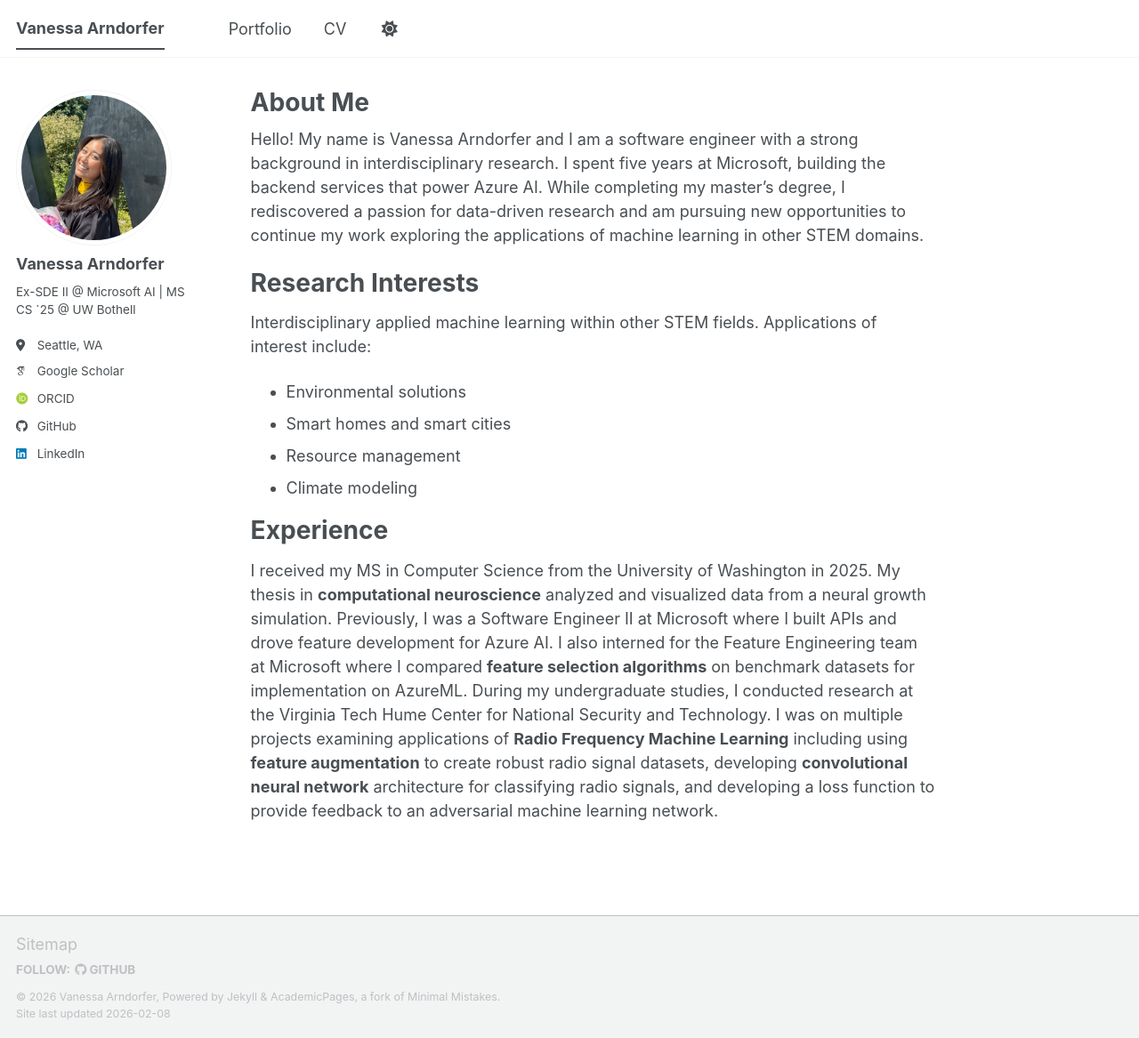
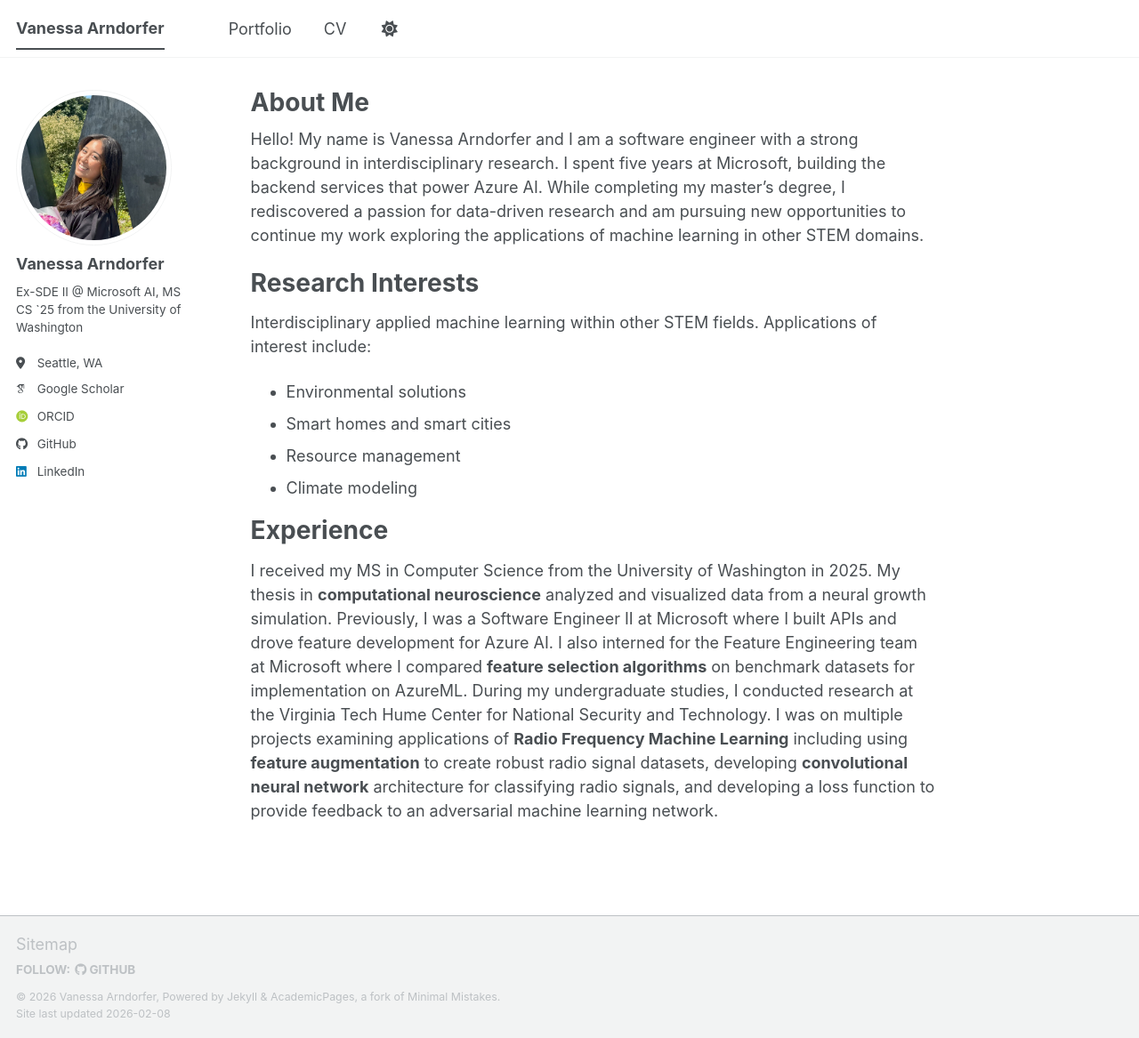
Before and after one commit to varndorfer/website2.0, a Jekyll site: the page built from _pages/about.md, in a window 1280 px wide and 1167 px high. Shown: the whole window at 89% size. Built offline with Jekyll 4.4.1, drawn with Linux system fonts in a browser that asks for light colours; some web fonts are replaced; a script bundle is joined from its source files by our own code; library files that are not in the unit come from our copies.

Commit message:
Update bio

```diff
--- a/_config.yml
+++ b/_config.yml
@@ -26,7 +26,7 @@ author:
   avatar           : "headshot.jpg"
   name             : "Vanessa Arndorfer"
   pronouns         : #"she/her"
-  bio              : "Ex-SDE II @ Microsoft AI | MS CS `25 @ UW Bothell"
+  bio              : "Ex-SDE II @ Microsoft AI, MS CS `25 from the University of Washington"
   location         : "Seattle, WA"
   employer         : #"Red Brick University"
   uri              : # URL
```
